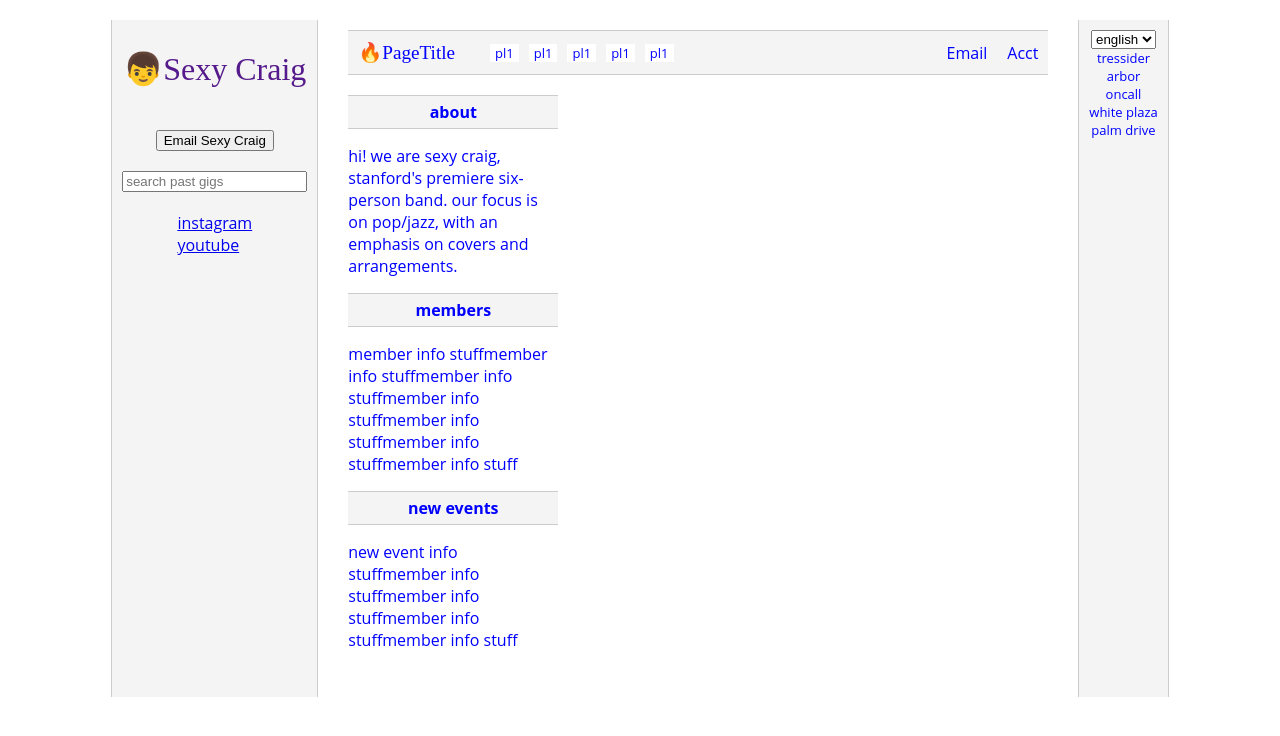
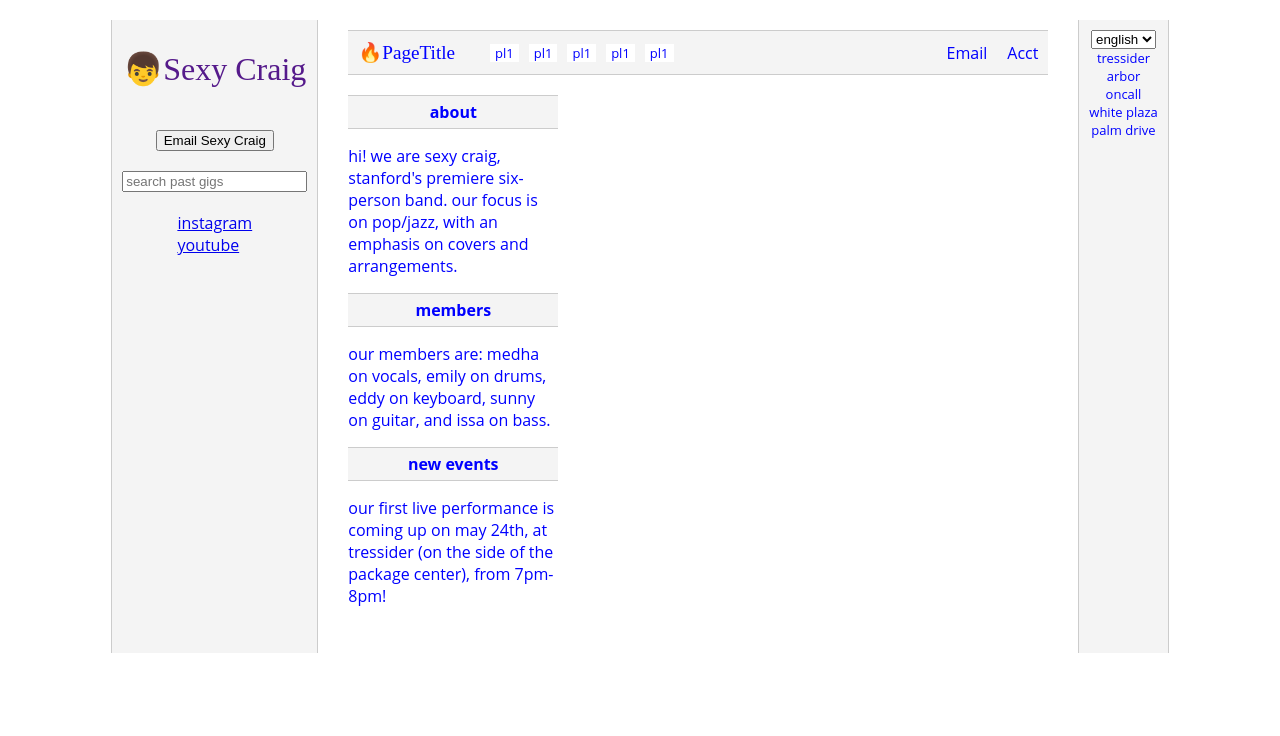
Before and after one commit to TsuRS/sexy-craig, a React (Create React App) app: page / in a window 1280 px wide. Shown: the top 736 px of the page. Built offline with nearby package versions, Linux system fonts and the light colour scheme.

Commit message:
updated site info

```diff
--- a/src/CenterCol.js
+++ b/src/CenterCol.js
@@ -42,8 +42,8 @@ function InformationSections() {
 function Section({SectionContent, label}) {
   const content = {
     "about": "hi! we are sexy craig, stanford's premiere six-person band. our focus is on pop/jazz, with an emphasis on covers and arrangements.",
-    "members": "member info stuffmember info stuffmember info stuffmember info stuffmember info stuffmember info stuffmember info stuff",
-    "new events": "new event info stuffmember info stuffmember info stuffmember info stuffmember info stuff",
+    "members": "our members are: medha on vocals, emily on drums, eddy on keyboard, sunny on guitar, and issa on bass.",
+    "new events": "our first live performance is coming up on may 24th, at tressider (on the side of the package center), from 7pm-8pm!",
   }
 
   return(
```
